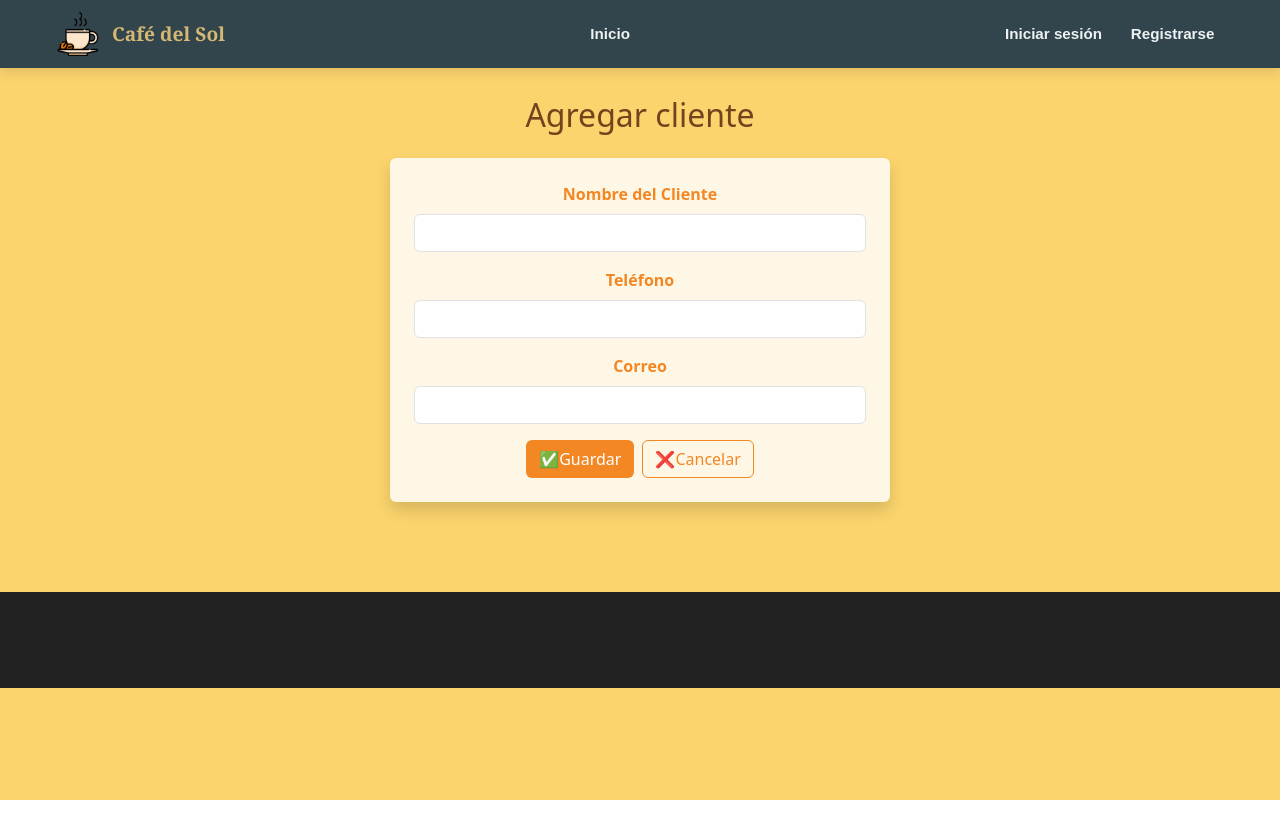
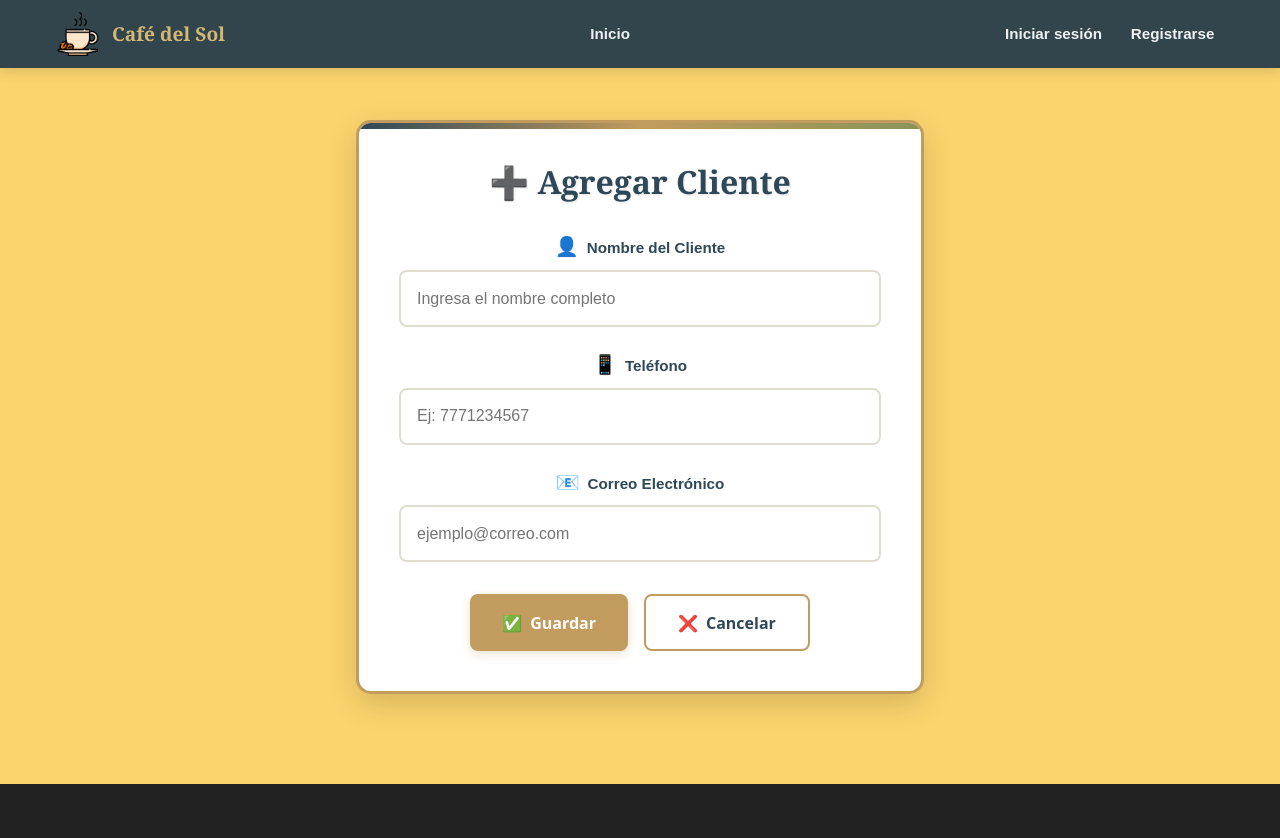
Before and after one commit to LeslieRA/Restaurante, a React (Vite) app in the folder cliente-frontend/: page /cliente/crear in a window 1280 px wide. Shown: the top 838 px of the page. Before the commit the page ends 800 px from the top, so only its background shows below. Built offline with nearby package versions, Linux system fonts and the light colour scheme.

Commit message:
Interfaz 2

```diff
--- a/cliente-frontend/src/components/ClienteComponent.jsx
+++ b/cliente-frontend/src/components/ClienteComponent.jsx
@@ -7,6 +7,7 @@ export const ClienteComponent = () => {
   const [nombreCliente, setNombreCliente] = useState("");
   const [telefonoCliente, setTelefonoCliente] = useState("");
   const [correoCliente, setCorreoCliente] = useState("");
+  const [focusedField, setFocusedField] = useState(null);
 
   const [errors, setErrors] = useState({
     nombreCliente: "",
@@ -21,14 +22,137 @@ export const ClienteComponent = () => {
   const idUsuario = searchParams.get("idUsuario");
   const nombreFromUsuario = searchParams.get("nombre");
 
-  // Prellenar nombre al venir desde usuario
+  // Estilos con paleta azul elegante
+  const estilos = {
+    container: {
+      maxWidth: '600px',
+      margin: '3rem auto',
+      padding: '0 1rem'
+    },
+    formCard: {
+      backgroundColor: 'white',
+      borderRadius: '15px',
+      boxShadow: '0 10px 30px rgba(0, 0, 0, 0.15)',
+      border: '3px solid #c29c5e',
+      padding: '2.5rem',
+      position: 'relative',
+      overflow: 'hidden'
+    },
+    decorativeBorder: {
+      position: 'absolute',
+      top: 0,
+      left: 0,
+      right: 0,
+      height: '6px',
+      background: 'linear-gradient(90deg, #2f4858 0%, #c29c5e 50%, #899458 100%)'
+    },
+    title: {
+      fontFamily: 'Georgia, serif',
+      color: '#2f4858',
+      textAlign: 'center',
+      fontSize: '2rem',
+      marginBottom: '2rem',
+      fontWeight: 'bold',
+      textShadow: '1px 1px 2px rgba(0,0,0,0.1)'
+    },
+    fieldGroup: {
+      marginBottom: '1.5rem'
+    },
+    label: {
+      display: 'block',
+      fontWeight: '600',
+      color: '#2f4858',
+      fontSize: '0.95rem',
+      marginBottom: '0.5rem',
+      fontFamily: 'Arial, sans-serif'
+    },
+    input: {
+      width: '100%',
+      padding: '0.9rem 1rem',
+      border: '2px solid #e0ddd0',
+      borderRadius: '8px',
+      fontSize: '1rem',
+      fontFamily: 'Arial, sans-serif',
+      transition: 'all 0.3s ease',
+      outline: 'none',
+      backgroundColor: 'white'
+    },
+    inputFocus: {
+      borderColor: '#c29c5e',
+      boxShadow: '0 0 0 3px rgba(194, 156, 94, 0.2)',
+      backgroundColor: '#fffef8'
+    },
+    inputError: {
+      borderColor: '#c0615f',
+      backgroundColor: '#fff5f5'
+    },
+    inputDisabled: {
+      backgroundColor: '#f5f5f5',
+      color: '#999',
+      cursor: 'not-allowed'
+    },
+    errorMessage: {
+      color: '#c0615f',
+      fontSize: '0.85rem',
+      marginTop: '0.4rem',
+      display: 'flex',
+      alignItems: 'center',
+      gap: '0.3rem'
+    },
+    buttonContainer: {
+      display: 'flex',
+      gap: '1rem',
+      justifyContent: 'center',
+      marginTop: '2rem'
+    },
+    btnPrimary: {
+      backgroundColor: '#c29c5e',
+      color: 'white',
+      border: 'none',
+      borderRadius: '8px',
+      padding: '0.9rem 2rem',
+      fontSize: '1rem',
+      fontWeight: 'bold',
+      cursor: 'pointer',
+      transition: 'all 0.3s ease',
+      display: 'flex',
+      alignItems: 'center',
+      gap: '0.5rem',
+      boxShadow: '0 3px 10px rgba(194, 156, 94, 0.3)'
+    },
+    btnSecondary: {
+      backgroundColor: 'white',
+      color: '#2f4858',
+      border: '2px solid #c29c5e',
+      borderRadius: '8px',
+      padding: '0.9rem 2rem',
+      fontSize: '1rem',
+      fontWeight: 'bold',
+      cursor: 'pointer',
+      transition: 'all 0.3s ease',
+      display: 'flex',
+      alignItems: 'center',
+      gap: '0.5rem'
+    },
+    icon: {
+      fontSize: '1.2rem',
+      color: '#c29c5e',
+      marginRight: '0.5rem'
+    },
+    helperText: {
+      fontSize: '0.85rem',
+      color: '#666',
+      marginTop: '0.3rem',
+      fontStyle: 'italic'
+    }
+  };
+
   useEffect(() => {
     if (nombreFromUsuario) {
       setNombreCliente(nombreFromUsuario);
     }
   }, [nombreFromUsuario]);
 
-  // Cargar datos si es edición
   useEffect(() => {
     if (!id) return;
 
@@ -41,7 +165,6 @@ export const ClienteComponent = () => {
       .catch(console.error);
   }, [id]);
 
-  // Validación
   function validaForm() {
     let valida = true;
     const copy = { ...errors };
@@ -79,39 +202,35 @@ export const ClienteComponent = () => {
 
     const loggedUser = JSON.parse(localStorage.getItem("usuario"));
 
-    // SI ES EDICIÓN NORMAL
     if (id) {
       updateCliente(id, cliente)
         .then(() => {
           updateUsuario(id, { nombre: nombreCliente })
-            .then(() => navegar("/cliente/lista"));
+            .then(() => {
+              alert("✔️ Cliente actualizado correctamente");
+              navegar("/cliente/lista");
+            });
         })
         .catch(console.error);
       return;
     }
 
-    // SI ES CLIENTE NUEVO (CREACIÓN)
     crearCliente(cliente)
       .then(() => {
-        // 🔹 Personal del restaurante: admin, supervisor o cajero
         if (loggedUser) {
+          alert("✔️ Cliente creado correctamente");
           navegar("/cliente/lista");
-        }
-        // 🔹 Registro público de cliente
-        else {
-          alert("Registro completado. Ahora puedes iniciar sesión.");
+        } else {
+          alert("✔️ Registro completado. Ahora puedes iniciar sesión.");
           navegar("/login");
         }
       })
       .catch(console.error);
   }
 
-
-
   async function cancelar() {
     const loggedUser = JSON.parse(localStorage.getItem("usuario"));
 
-    // SI VIENE DESDE REGISTRO DE CLIENTE (NO HAY PERSONAL LOGUEADO)
     if (!loggedUser && idUsuario) {
       const confirmar = window.confirm(
         "No completaste tu registro, tu cuenta será eliminada. ¿Deseas cancelar?"
@@ -119,14 +238,11 @@ export const ClienteComponent = () => {
 
       if (!confirmar) return;
 
-      // ❗ Eliminar usuario incompleto
       await deleteUsuario(idUsuario).catch(() => null);
-
       navegar("/");
       return;
     }
 
-    // SI ES ADMIN / SUPERVISOR / CAJERO CREANDO CLIENTES
     if (loggedUser && idUsuario) {
       const confirmar = window.confirm(
         "Este usuario no ha sido registrado completamente. ¿Eliminarlo?"
@@ -140,93 +256,152 @@ export const ClienteComponent = () => {
       return;
     }
 
-    // Si está editando un cliente existente
     navegar("/cliente/lista");
   }
 
   function pagTitulo() {
-    return id ? "Modificar cliente" : "Agregar cliente";
+    return id ? "✏️ Modificar Cliente" : "➕ Agregar Cliente";
   }
 
+  const getInputStyle = (fieldName) => {
+    let style = { ...estilos.input };
+
+    if (errors[fieldName]) {
+      style = { ...style, ...estilos.inputError };
+    } else if (focusedField === fieldName) {
+      style = { ...style, ...estilos.inputFocus };
+    }
+
+    if (fieldName === 'nombreCliente' && nombreFromUsuario) {
+      style = { ...style, ...estilos.inputDisabled };
+    }
+
+    return style;
+  };
+
   return (
-    <div className="container mt-4">
-      <div className="form-header text-center mb-4" style={{ color: "#75421e" }}>
-        <h2>{pagTitulo()}</h2>
-      </div>
+    <div style={estilos.container}>
+      <div style={estilos.formCard}>
+        <div style={estilos.decorativeBorder}></div>
 
-      <form
-        className="p-4 shadow rounded mx-auto"
-        style={{ backgroundColor: "#fff7e6", maxWidth: "500px" }}
-      >
+        <h2 style={estilos.title}>
+          {pagTitulo()}
+        </h2>
+
+        <div>
           {/* Nombre */}
-        <div className="mb-3">
-          <label className="form-label fw-bold" style={{ color: "#f28724" }}>
+          <div style={estilos.fieldGroup}>
+            <label style={estilos.label}>
+              <span style={estilos.icon}>👤</span>
               Nombre del Cliente
             </label>
             <input
               type="text"
-            className={`form-control ${errors.nombreCliente ? "is-invalid" : ""}`}
+              style={getInputStyle('nombreCliente')}
               value={nombreCliente}
               onChange={(e) => setNombreCliente(e.target.value)}
+              onFocus={() => setFocusedField('nombreCliente')}
+              onBlur={() => setFocusedField(null)}
               disabled={!!nombreFromUsuario}
+              placeholder="Ingresa el nombre completo"
             />
+            {nombreFromUsuario && (
+              <div style={estilos.helperText}>
+                Este campo fue completado automáticamente desde el usuario
+              </div>
+            )}
             {errors.nombreCliente && (
-            <div className="invalid-feedback">{errors.nombreCliente}</div>
+              <div style={estilos.errorMessage}>
+                <span>⚠️</span>
+                {errors.nombreCliente}
+              </div>
             )}
           </div>
 
           {/* Teléfono */}
-        <div className="mb-3">
-          <label className="form-label fw-bold" style={{ color: "#f28724" }}>
+          <div style={estilos.fieldGroup}>
+            <label style={estilos.label}>
+              <span style={estilos.icon}>📱</span>
               Teléfono
             </label>
             <input
               type="tel"
-            className={`form-control ${errors.telefonoCliente ? "is-invalid" : ""}`}
+              style={getInputStyle('telefonoCliente')}
               value={telefonoCliente}
               onChange={(e) => setTelefonoCliente(e.target.value)}
+              onFocus={() => setFocusedField('telefonoCliente')}
+              onBlur={() => setFocusedField(null)}
+              placeholder="Ej: 7771234567"
             />
             {errors.telefonoCliente && (
-            <div className="invalid-feedback">{errors.telefonoCliente}</div>
+              <div style={estilos.errorMessage}>
+                <span>⚠️</span>
+                {errors.telefonoCliente}
+              </div>
             )}
           </div>
 
           {/* Correo */}
-        <div className="mb-3">
-          <label className="form-label fw-bold" style={{ color: "#f28724" }}>
-            Correo
+          <div style={estilos.fieldGroup}>
+            <label style={estilos.label}>
+              <span style={estilos.icon}>📧</span>
+              Correo Electrónico
             </label>
             <input
               type="email"
-            className={`form-control ${errors.correoCliente ? "is-invalid" : ""}`}
+              style={getInputStyle('correoCliente')}
               value={correoCliente}
               onChange={(e) => setCorreoCliente(e.target.value)}
+              onFocus={() => setFocusedField('correoCliente')}
+              onBlur={() => setFocusedField(null)}
+              placeholder="ejemplo@correo.com"
             />
             {errors.correoCliente && (
-            <div className="invalid-feedback">{errors.correoCliente}</div>
+              <div style={estilos.errorMessage}>
+                <span>⚠️</span>
+                {errors.correoCliente}
+              </div>
             )}
           </div>
 
           {/* Botones */}
-        <div className="d-flex gap-2 justify-content-center">
+          <div style={estilos.buttonContainer}>
             <button
               type="submit"
+              style={estilos.btnPrimary}
               onClick={saveCliente}
-            className="btn text-white"
-            style={{ backgroundColor: "#f28724" }}
+              onMouseOver={(e) => {
+                e.currentTarget.style.transform = 'translateY(-2px)';
+                e.currentTarget.style.boxShadow = '0 5px 15px rgba(194, 156, 94, 0.4)';
+              }}
+              onMouseOut={(e) => {
+                e.currentTarget.style.transform = 'translateY(0)';
+                e.currentTarget.style.boxShadow = '0 3px 10px rgba(194, 156, 94, 0.3)';
+              }}
             >
-            {id ? "🔄Actualizar" : "✅Guardar"}
+              <span>{id ? "🔄" : "✅"}</span>
+              {id ? "Actualizar" : "Guardar"}
             </button>
+
             <button
               type="button"
-            className="btn"
-            style={{ borderColor: "#f28724", color: "#f28724" }}
+              style={estilos.btnSecondary}
               onClick={cancelar}
+              onMouseOver={(e) => {
+                e.currentTarget.style.backgroundColor = '#f5f5dc';
+                e.currentTarget.style.transform = 'translateY(-2px)';
+              }}
+              onMouseOut={(e) => {
+                e.currentTarget.style.backgroundColor = 'white';
+                e.currentTarget.style.transform = 'translateY(0)';
+              }}
             >
-            ❌Cancelar
+              <span>❌</span>
+              Cancelar
             </button>
           </div>
-      </form>
+        </div>
+      </div>
     </div>
   );
 };
```
Lines whose indentation alone changed are shown as unchanged.
